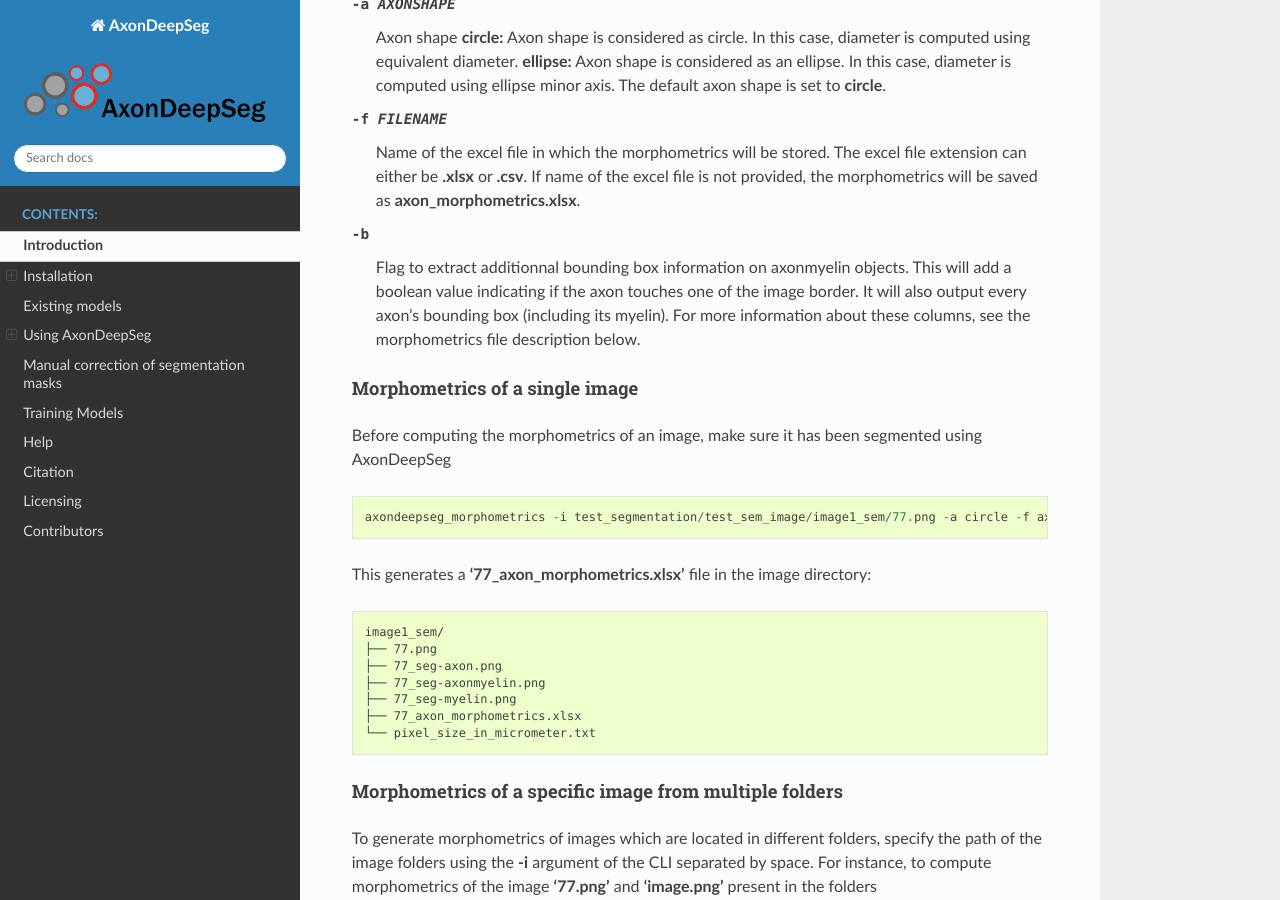
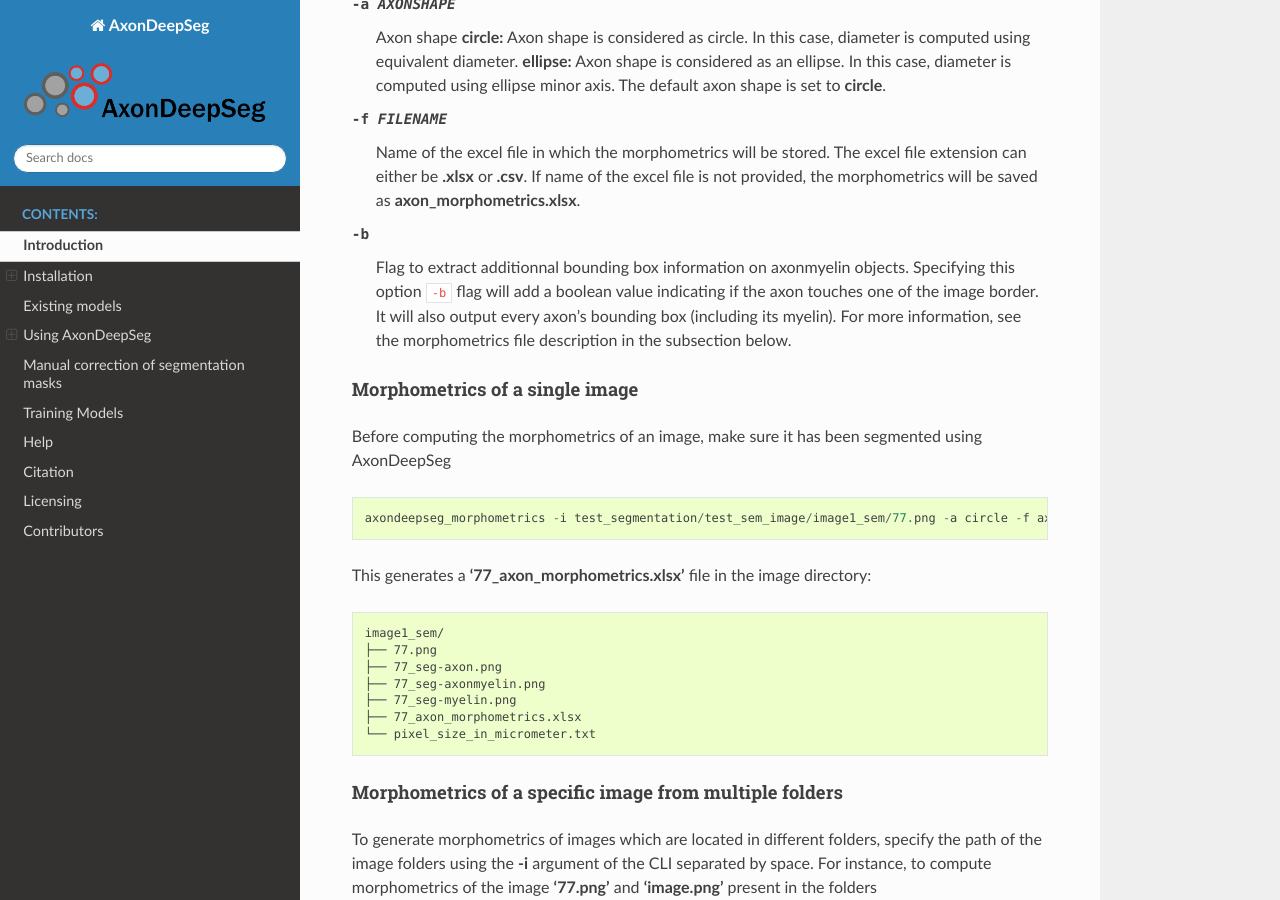
Before and after one commit to axondeepseg/axondeepseg, a Sphinx documentation site: the page built from docs/source/documentation.rst, in a window 1280 px wide and 900 px high, scrolled down 11879 px. Built offline with Sphinx 7.4.7 and the Read the Docs theme 2.0.0, drawn with Linux system fonts in a browser that asks for light colours; some of the changed text lies outside the part shown.

Commit message:
More doc clarification

```diff
--- a/docs/source/documentation.rst
+++ b/docs/source/documentation.rst
@@ -350,7 +350,7 @@ The script to launch is called **axondeepseg_morphometrics**. It has several arg
                     If name of the excel file is not provided, the morphometrics will be saved as **axon_morphometrics.xlsx**.
 
 -b                  Flag to extract additionnal bounding box information on axonmyelin objects.
-                    This will add a boolean value indicating if the axon touches one of the image border. It will also output every axon's bounding box (including its myelin). For more information about these columns, see the morphometrics file description below.
+                    Specifying this option ``-b`` flag will add a boolean value indicating if the axon touches one of the image border. It will also output every axon's bounding box (including its myelin). For more information, see the morphometrics file description in the subsection below.
 
 Morphometrics of a single image
 ^^^^^^^^^^^^^^^^^^^^^^^^^^^^^^^
```
Also changed, not shown: other parts of docs/source/documentation.rst (+4 -4 lines).
